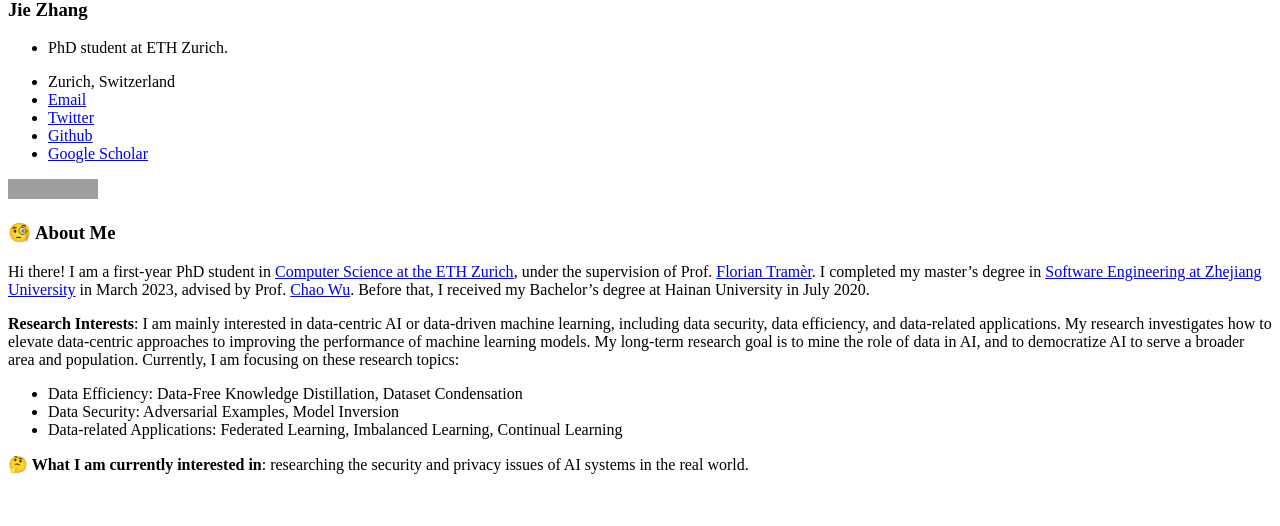
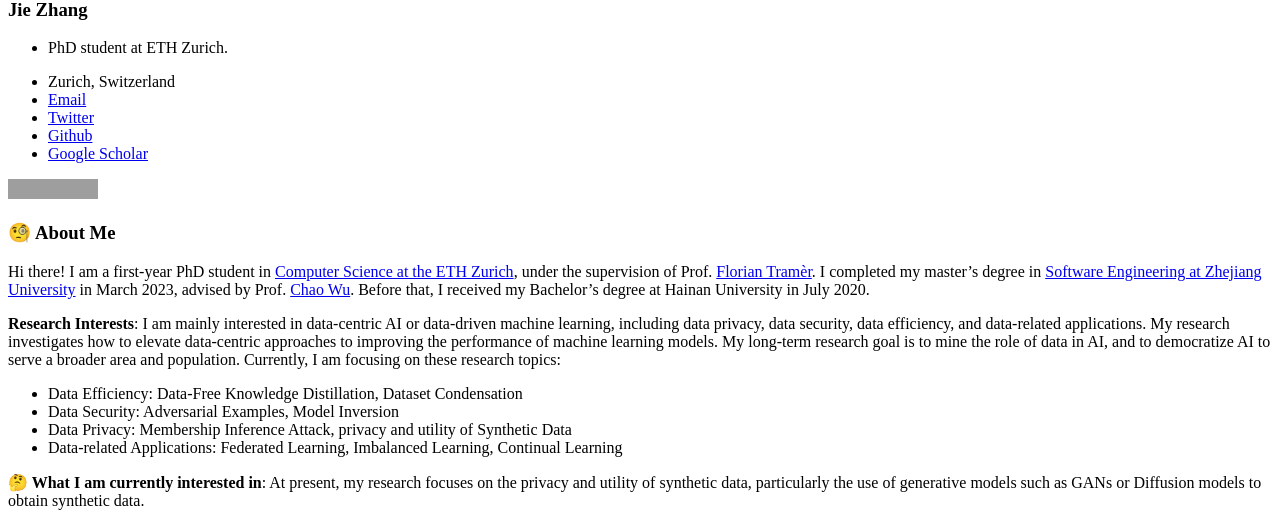
Before and after one commit to zj-jayzhang/zj-jayzhang.github.io, a Jekyll site: the page built from _pages/includes/intro.md, in a window 1280 px wide. Shown: the part 544-1070 px from the top of the page. Built offline with Jekyll 4.4.1, drawn with Linux system fonts in a browser that asks for light colours; our own code applies the rules of GitHub Pages for plain Markdown files; before the commit the page ends 1034 px from its top, so only the background shows below that; grey boxes are pictures that could not be loaded.

Commit message:
Update intro.md

```diff
--- a/_pages/includes/intro.md
+++ b/_pages/includes/intro.md
@@ -6,9 +6,10 @@
 
 <!-- Previously, I interned at Sony AI for half a year, focusing on AI security and model compression. Before that, I also interned at Tencent Youtu Lab for one year, exploring federated learning and adversarial attacks. -->
 
-**Research Interests**: I am mainly interested in data-centric AI or data-driven machine learning, including data security, data efficiency, and data-related applications. My research investigates how to elevate data-centric approaches to improving the performance of machine learning models. My long-term research goal is to mine the role of data in AI, and to democratize AI to serve a broader area and population. Currently, I am focusing on these research topics:
+**Research Interests**: I am mainly interested in data-centric AI or data-driven machine learning, including data privacy, data security, data efficiency, and data-related applications. My research investigates how to elevate data-centric approaches to improving the performance of machine learning models. My long-term research goal is to mine the role of data in AI, and to democratize AI to serve a broader area and population. Currently, I am focusing on these research topics:
 - Data Efficiency: Data-Free Knowledge Distillation, Dataset Condensation
 - Data Security: Adversarial Examples, Model Inversion
+- Data Privacy: Membership Inference Attack, privacy and utility of Synthetic Data
 - Data-related Applications: Federated Learning, Imbalanced Learning, Continual Learning
 
-**🤔 What I am currently interested in**: researching the security and privacy issues of AI systems in the real world.
+**🤔 What I am currently interested in**: At present, my research focuses on the privacy and utility of synthetic data, particularly the use of generative models such as GANs or Diffusion models to obtain synthetic data.
```
